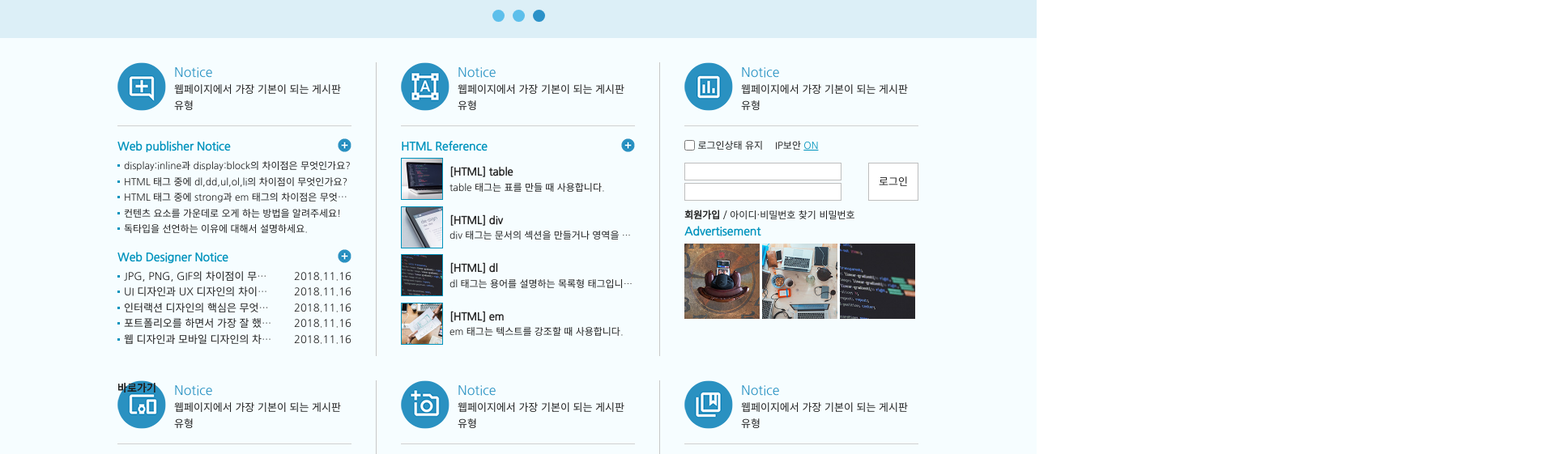
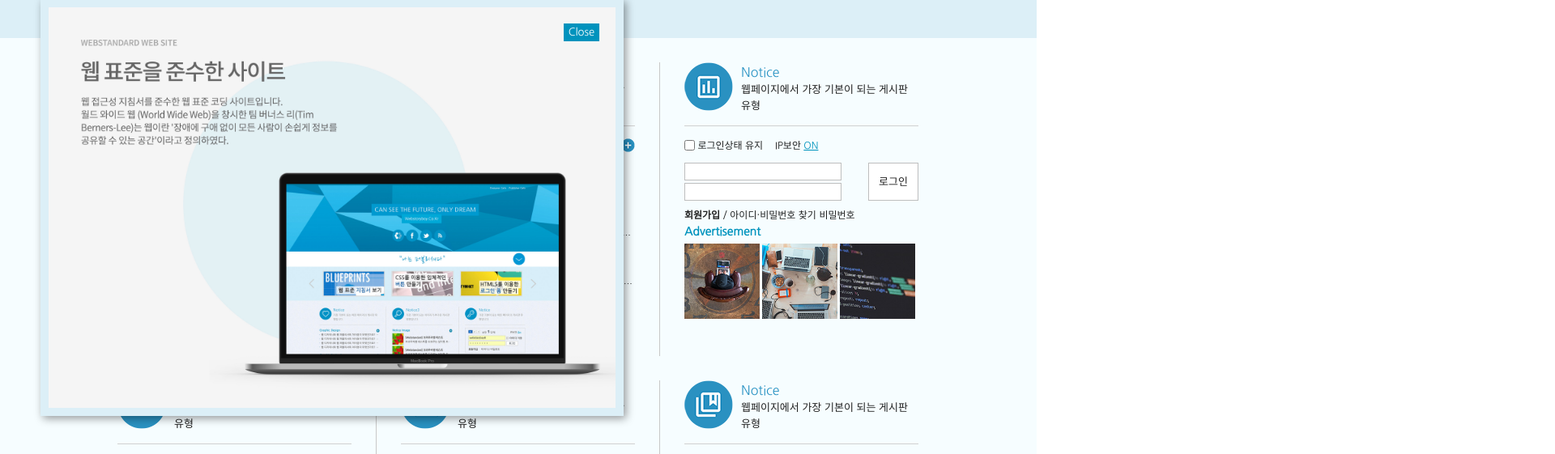
Before and after one commit to mmmgkkk/mmmgkkk.github.io, a plain HTML site: page index.html in a window 1280 px wide. Both pictures are taken after a click on the item 891 px from the left and 904 px from the top of the page. Shown: the part 555-1116 px from the top of the page at 81% size, 1920 px wide, since content can reach past the window. Drawn offline with nearby package versions, Linux system fonts and the light colour scheme.

Commit message:
Add files via upload

```diff
--- a/css/style.css
+++ b/css/style.css
@@ -278,3 +278,9 @@
 .footer li:before { content: ''; width: 1px; height: 12px; background: #ccc; position: absolute; left: 0; top: 2px;}
 .footer li:first-child:before {width: 0; height: 0;}
 .footer .w3c {margin-top: 15px;}
+
+/* 레이어 팝업 */
+#layer {display: none; position: fixed; left: 50px; top: 50px; width: 700px; border: 10px solid #dceff7; box-shadow: 3px 3px 10px rgba(0,0,0,0.4);}
+#layer img {width: 100%; display: block;}
+#layer .close {position: absolute; right: 20px; top: 20px; background: #0093bd; padding: 1px 6px; color: #fff;}
+#layer .close:hover {text-decoration: underline;}
```
